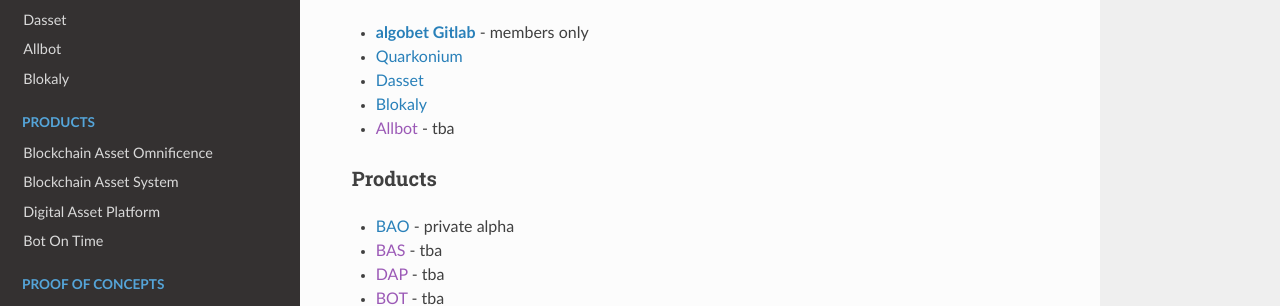
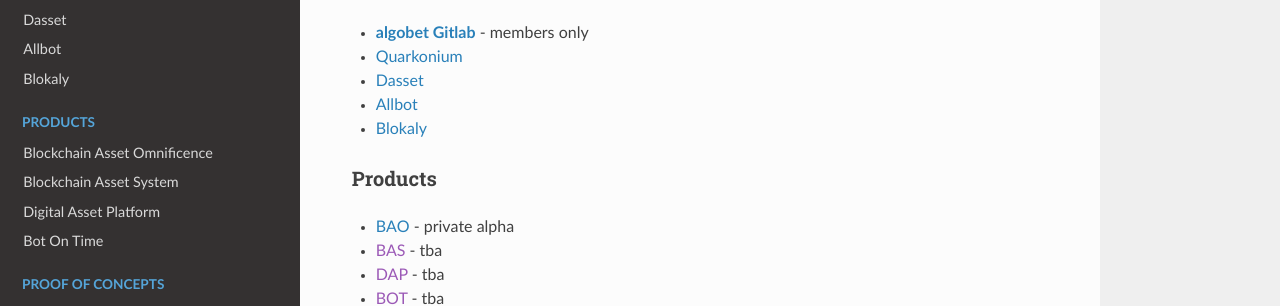
Before and after one commit to algobet/algobet.clover, an MkDocs documentation site: the page built from docs/index.md, in a window 1280 px wide and 1353 px high. Shown: the part 294-600 px from the top of the window. Built offline with MkDocs 1.6.1, drawn with Linux system fonts in a browser that asks for light colours; nearby versions of some CDN libraries; old or Windows-style settings are respelled for this version of MkDocs.

Commit message:
readthedocs link added to Allbot project

```diff
--- a/docs/index.md
+++ b/docs/index.md
@@ -7,8 +7,8 @@
 * [**algobet Gitlab**](http://code.algobet.org) - members only
 * [Quarkonium](http://quarkonium.readthedocs.io/en/latest/)
 * [Dasset](http://dasset.readthedocs.io/en/latest/)
+* [Allbot](http://allbot.readthedocs.io/en/latest/)
 * [Blokaly](http://blokaly.readthedocs.io/en/latest/)
-* [Allbot]() - tba
 
 ### Products
 * [BAO](https://bao.dasset.trade) - private alpha
```
